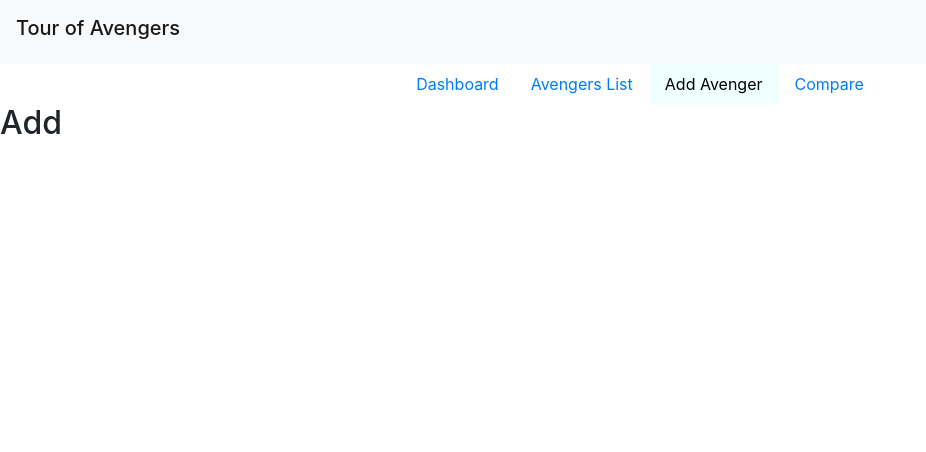
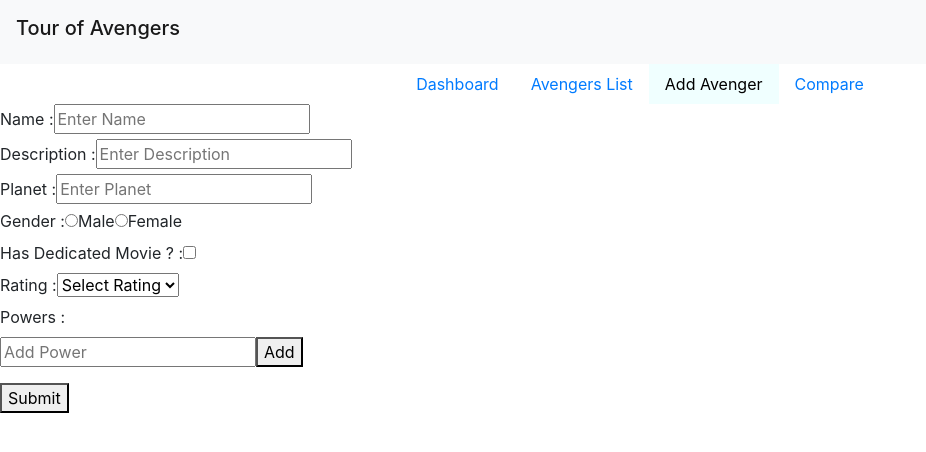
Before and after one commit to nitin0810/tourOfAvengers, a React (Create React App) app: page /add in a window 1280 px wide. Shown: the top 452 px of the page, without its empty margins (0-926 px from the left). Built offline with nearby package versions, Linux system fonts and the light colour scheme.

Commit message:
add avenger form almost done

```diff
--- a/src/api/avengerList.js
+++ b/src/api/avengerList.js
@@ -70,9 +70,9 @@
     {
         id: 18,
         name: 'Hulk',
-        description: 'Mantis is a fictional character, a superhero in the Marvel Universe, and former member of the Avengers. The character was ranked 99th in Comics Buyer\'s Guide\'s "100 Sexiest Women in Comics list.',
+        description: 'The character is both the Hulk, a green-skinned, hulking and muscular humanoid possessing a vast degree of physical strength, and his alter ego Dr. Robert Bruce Banner, a physically weak, socially withdrawn, and emotionally reserved physicist, the two existing as independent personalities and resenting of the other.',
         gender: 'M',
-        imgUrl: 'The character is both the Hulk, a green-skinned, hulking and muscular humanoid possessing a vast degree of physical strength, and his alter ego Dr. Robert Bruce Banner, a physically weak, socially withdrawn, and emotionally reserved physicist, the two existing as independent personalities and resenting of the other.',
+        imgUrl:'https://encrypted-tbn0.gstatic.com/images?q=tbn:ANd9GcS_pRcxbDr09-wLz5x7vyajHfk7tU8A17agYMK2z8-2r7E9VV1J',
         planet: 'Earth',
         powers: ['Superhuman strength', 'stamina and durability','Genius-level intellect'],
         rating: 3,
--- a/src/api/index.js
+++ b/src/api/index.js
@@ -1,9 +1,10 @@
 import Avengers from './avengerList';
 
 export const getAvengers=()=>{
-    return new Promise(res=>{
+    return new Promise((res,rej)=>{
         setTimeout(() => {
             res(Avengers);
+            // rej('Error');
         }, 1000);
     });
 }
--- /dev/null
+++ b/src/components/EmptyAvengersList/EmptyAvengersList.js
@@ -0,0 +1,8 @@
+
+import React from 'react';
+
+export const EmptyAvengersList = () => {
+    return (
+        <h4 style={{textAlign:"center"}}>No Avengers Found. Please add some Avengers.</h4>
+    );
+}
--- /dev/null
+++ b/src/components/Powers/Powers.js
@@ -0,0 +1,84 @@
+import React from 'react';
+import PropTypes from 'prop-types';
+
+export class Power extends React.Component {
+    constructor(props) {
+        super(props);
+
+        this.state = {
+            newPower: ''
+        };
+
+        this.powerListRef = React.createRef();
+
+        this.handleAddPower = this.handleAddPower.bind(this);
+        this.handleChange = this.handleChange.bind(this);
+    }
+
+    componentDidMount() {
+        this.scrollPowerList();
+    }
+
+    componentDidUpdate(prevProps) {
+        // scroll only when a new power is added to list
+        // below condition is neccessary, otherwise list will be scrolled on each key stroke
+        // of newPower input
+        if (this.props.powers.length !== prevProps.powers.length) {
+            this.scrollPowerList();
+        }
+    }
+
+
+    handleChange(e) {
+        this.setState({ newPower: e.target.value });
+    }
+
+    handleAddPower() {
+        if(this.state.newPower.trim()===''){return;}
+        this.setState({ newPower: '' });
+        this.props.onAddPower(this.state.newPower);
+    }
+
+    scrollPowerList() {
+        const ulElement = this.powerListRef.current;
+        ulElement.scrollTop = ulElement.scrollHeight;
+    }
+
+
+    render() {
+        const existingPowers = this.props.powers;
+        return (
+            <div>{this.props.allowAdd ?
+                <div>
+                    <input type="text" value={this.state.newPower}
+                        placeholder='Add Power'
+                        onChange={this.handleChange} />
+                    <button type='button' onClick={this.handleAddPower}>Add</button>
+                </div>
+                : null
+            }
+
+                <ul ref={this.powerListRef} style={{
+                    overflow: 'auto',
+                    display: 'block',
+                    maxHeight: '130px'
+                }}>
+                    {existingPowers.map((power, index) => (
+                        <li key={index}>{power}</li>
+                    ))}
+                </ul>
+            </div>
+        );
+    }
+
+
+}
+
+Power.propType = {
+    powers: PropTypes.array.isRequired,
+    onAddPower: PropTypes.func // required only when allowAdd is true
+};
+
+Power.defaultProps = {
+    allowAdd: false
+};
--- a/src/views/Add/Add.js
+++ b/src/views/Add/Add.js
@@ -1,8 +1,129 @@
 import React from 'react';
+import { Power } from '../../components/Powers/Powers';
 
 
-export const Add=()=>{
-    return (
-        <h2>Add</h2>
-    );
+export class Add extends React.Component {
+
+    constructor(props) {
+        super(props);
+        this.state = {
+            name: '',
+            description: '',
+            planet: '',
+            gender: '',
+            powers: [],
+            imgUrl: '',
+            rating: 0,
+            hasDedicatedMovie: false
+        };
+        this.handleChange = this.handleChange.bind(this);
+        this.submitHandler = this.submitHandler.bind(this);
+        this.onAddPowerHandler = this.onAddPowerHandler.bind(this);
+
+    }
+
+    handleChange(e) {
+        const control = e.target.name;
+
+        if (control === 'name' || control === 'description' || control === 'planet' ||
+            control === 'rating' || control === 'gender') {
+            this.setState({ [control]: e.target.value });
+        } else if (control === 'hasDedicatedMovie') {
+            this.setState({ hasDedicatedMovie: e.target.checked });
+        }
+    }
+
+    onAddPowerHandler(newPower) {
+
+        this.setState((prevState) => ({
+            powers: [...prevState.powers, newPower]
+        }));
+    }
+
+    submitHandler(e) {
+        e.preventDefault();
+        console.log(this.state);
+    }
+
+    render() {
+        return (
+            <form onSubmit={this.submitHandler}>
+
+                <div>
+                    <label>Name : </label>
+                    <input type="text" value={this.state.name}
+                        placeholder='Enter Name'
+                        name='name'
+                        onChange={this.handleChange}
+                    />
+                </div>
+
+                <div>
+                    <label>Description : </label>
+                    <input type="textbox" value={this.state.description}
+                        placeholder='Enter Description'
+                        name='description'
+                        onChange={this.handleChange}
+                    />
+                </div>
+
+                <div>
+                    <label>Planet : </label>
+                    <input type="text" value={this.state.planet}
+                        placeholder='Enter Planet'
+                        name='planet'
+                        onChange={this.handleChange}
+                    />
+                </div>
+
+                <div>
+                    <label>Gender : </label>
+                    <input type="radio" checked={this.state.gender === 'Male'}
+                        value='Male'
+                        name='gender'
+                        onChange={this.handleChange}
+                    />Male
+                    <input type="radio" checked={this.state.gender === 'Female'}
+                        value='Female'
+                        name='gender'
+                        onChange={this.handleChange}
+                    />Female
+                </div>
+
+                <div>
+                    <label>Has Dedicated Movie ? : </label>
+                    <input type="checkbox" checked={this.state.hasDedicatedMovie}
+                        name='hasDedicatedMovie'
+                        onChange={this.handleChange}
+                    />
+                </div>
+
+                <div>
+                    <label>Rating : </label>
+                    <select value={this.state.rating}
+                        name='rating'
+                        onChange={this.handleChange}
+                    >
+                        <option value='0' disabled>Select Rating</option>
+                        <option value='1'>1</option>
+                        <option value='2'>2</option>
+                        <option value='3'>3</option>
+                        <option value='4'>4</option>
+                        <option value='5'>5</option>
+                    </select>
+                </div>
+
+                <div>
+                    <label>Powers :  </label>
+                    <Power powers={this.state.powers}
+                        allowAdd={true}
+                        onAddPower={this.onAddPowerHandler}></Power>
+                </div>
+
+                <div>
+                  <button type="submit">Submit</button>
+                </div>
+            </form>
+        );
+    }
 }
--- a/src/views/Dashboard/Dashboard.js
+++ b/src/views/Dashboard/Dashboard.js
@@ -1,7 +1,10 @@
 import React from 'react';
 
 
-export const Dashboard=()=>{
+export const Dashboard = ( avengers ) => {
+    console.log(avengers);
+
+
     return (
         <h2>Dashboad</h2>
     );
```
Also changed, not shown: src/components/MainContent/MainContent.js (+41 -9 lines).
